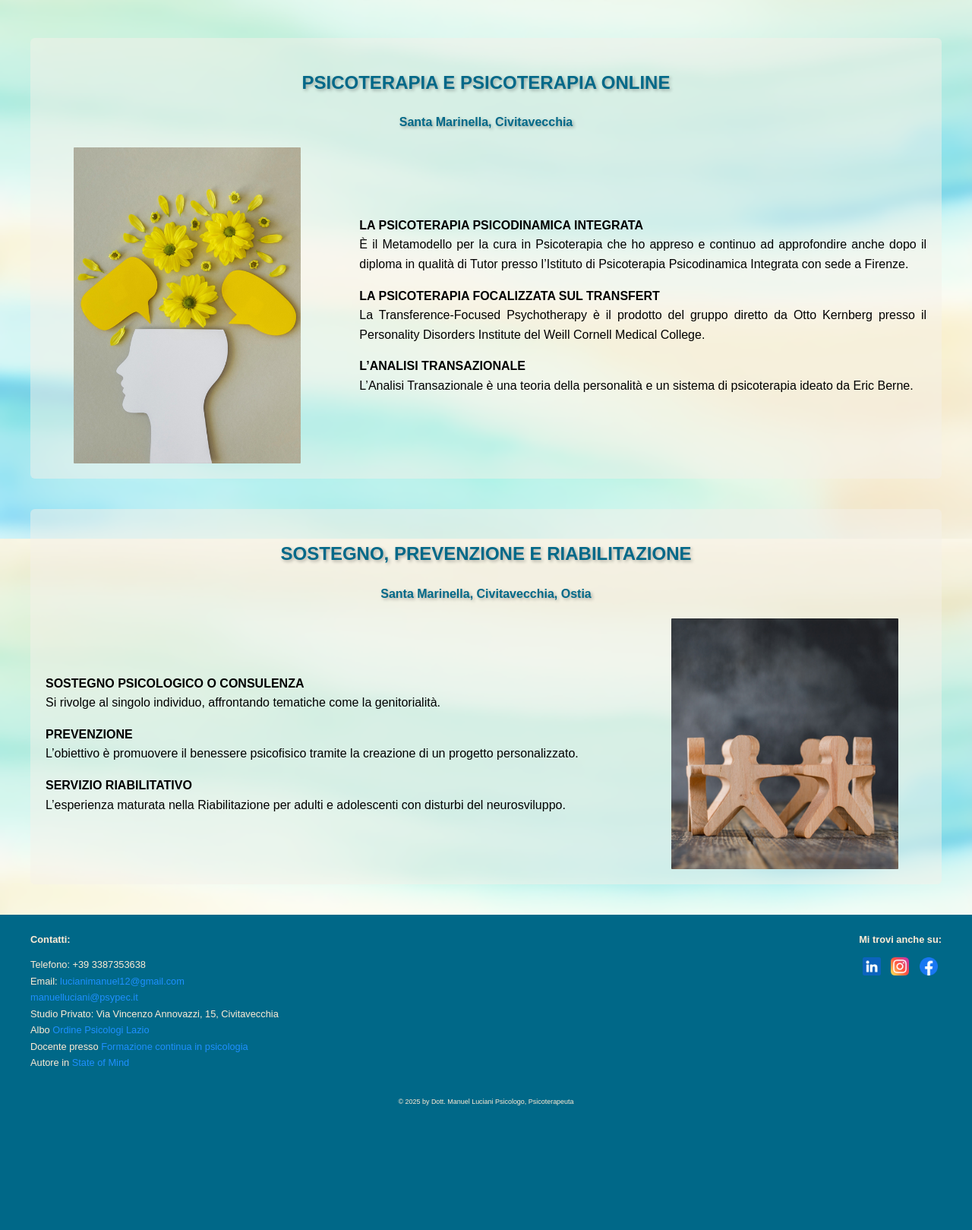
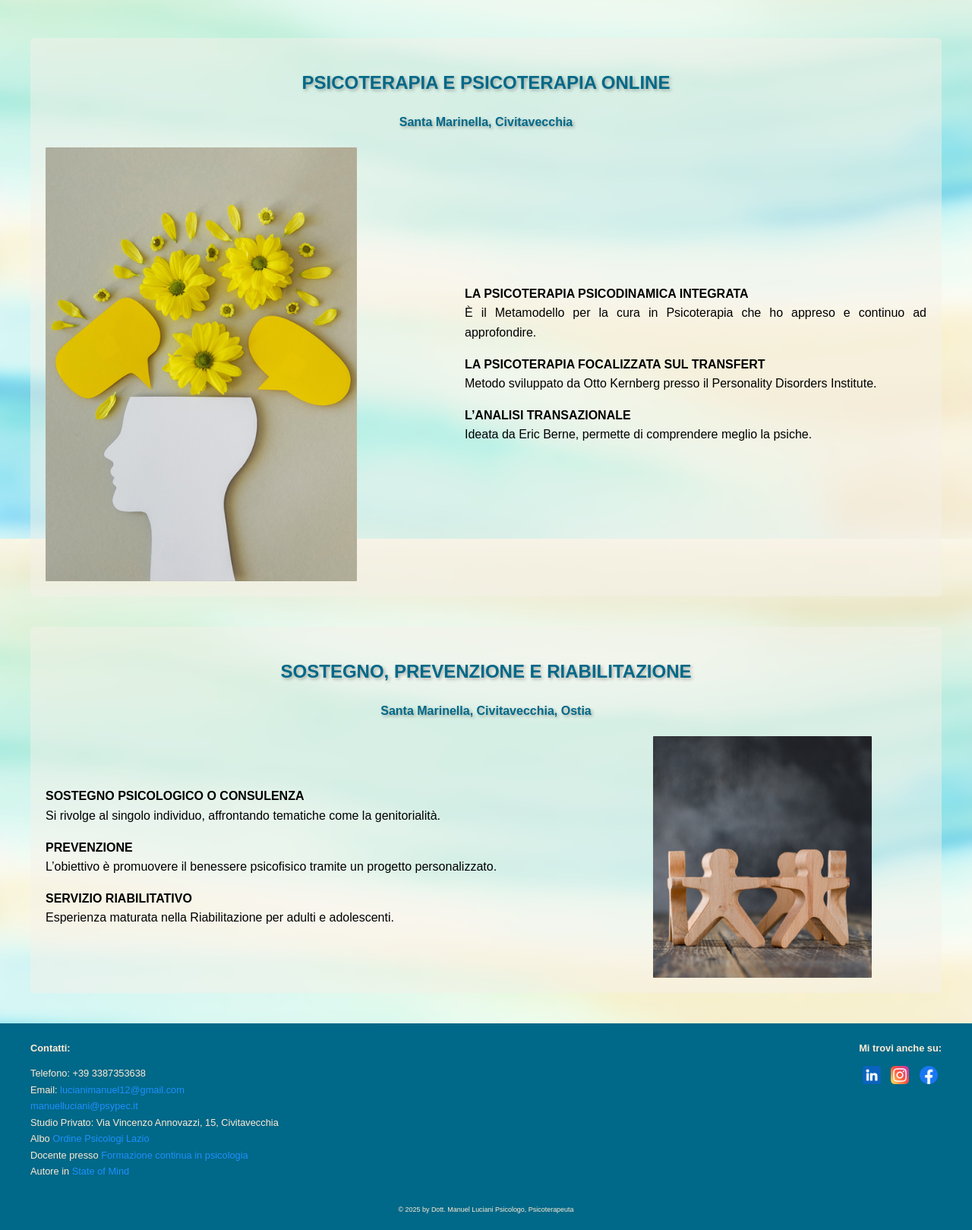
Before and after one commit to GI3793/SitoManuel, a Flask app: page /myjob in a window 1280 px wide. Shown: the part 144-1763 px from the top of the page at 76% size. Before the commit the page ends 1599 px from the top, so only its background shows below. Run offline with Flask 3, Linux system fonts and the light colour scheme; some web fonts are replaced.

Commit message:
Add files via upload

```diff
--- a/templates/myjob.html
+++ b/templates/myjob.html
@@ -23,27 +23,22 @@
         </h2>
 
         <div style="display: flex; align-items: center; justify-content: center; gap: 40px; flex-wrap: wrap;">
-            <!-- Contenitore immagine con testo al passaggio del mouse -->
-            <div style="flex: 1; text-align: center; display: flex; justify-content: center; align-items: center; position: relative;">
-                <img src="{{ url_for('static', filename='images/note1.jpg') }}" alt="Psicoterapia"
-                     style="width: 80%; height: auto; border-radius: 1px;">
-                <div style="position: absolute; bottom: 5px; background: rgba(0, 0, 0, 0.6);
-                            color: white; padding: 5px 10px; border-radius: 4px; font-size: 12px;
-                            opacity: 0; transition: opacity 0.3s ease;">
-                    Immagine presa da <strong>www.freepik.com</strong>
-                </div>
+            <!-- Contenitore immagine -->
+            <div class="image-container">
+                <img src="{{ url_for('static', filename='images/note1.jpg') }}" alt="Psicoterapia">
+                <div class="hover-text">Immagine presa da <strong>Freepik</strong></div>
             </div>
 
             <!-- Testo a destra -->
             <div style="flex: 2; text-align: justify;">
                 <p><strong>LA PSICOTERAPIA PSICODINAMICA INTEGRATA</strong><br>
-                    È il Metamodello per la cura in Psicoterapia che ho appreso e continuo ad approfondire anche dopo il diploma in qualità di Tutor presso l’Istituto di Psicoterapia Psicodinamica Integrata con sede a Firenze.
+                    È il Metamodello per la cura in Psicoterapia che ho appreso e continuo ad approfondire.
                 </p>
                 <p><strong>LA PSICOTERAPIA FOCALIZZATA SUL TRANSFERT</strong><br>
-                    La Transference-Focused Psychotherapy è il prodotto del gruppo diretto da Otto Kernberg presso il Personality Disorders Institute del Weill Cornell Medical College.
+                    Metodo sviluppato da Otto Kernberg presso il Personality Disorders Institute.
                 </p>
                 <p><strong>L’ANALISI TRANSAZIONALE</strong><br>
-                    L’Analisi Transazionale è una teoria della personalità e un sistema di psicoterapia ideato da Eric Berne.
+                    Ideata da Eric Berne, permette di comprendere meglio la psiche.
                 </p>
             </div>
         </div>
@@ -65,22 +60,17 @@
                     Si rivolge al singolo individuo, affrontando tematiche come la genitorialità.
                 </p>
                 <p><strong>PREVENZIONE</strong><br>
-                    L’obiettivo è promuovere il benessere psicofisico tramite la creazione di un progetto personalizzato.
+                    L’obiettivo è promuovere il benessere psicofisico tramite un progetto personalizzato.
                 </p>
                 <p><strong>SERVIZIO RIABILITATIVO</strong><br>
-                    L’esperienza maturata nella Riabilitazione per adulti e adolescenti con disturbi del neurosviluppo.
+                    Esperienza maturata nella Riabilitazione per adulti e adolescenti.
                 </p>
             </div>
 
-            <!-- Contenitore immagine con testo al passaggio del mouse -->
-            <div style="flex: 1; text-align: center; display: flex; justify-content: center; align-items: center; position: relative;">
-                <img src="{{ url_for('static', filename='images/hand.jpg') }}" alt="Riabilitazione"
-                     style="width: 80%; height: auto; border-radius: 1px;">
-                <div style="position: absolute; bottom: 5px; background: rgba(0, 0, 0, 0.6);
-                            color: white; padding: 5px 10px; border-radius: 4px; font-size: 12px;
-                            opacity: 0; transition: opacity 0.3s ease;">
-                    Immagine presa da <strong>www.freepik.com</strong>
-                </div>
+            <!-- Contenitore immagine -->
+            <div class="image-container">
+                <img src="{{ url_for('static', filename='images/hand.jpg') }}" alt="Riabilitazione">
+                <div class="hover-text">Immagine presa da <strong>Freepik</strong></div>
             </div>
         </div>
     </div>
@@ -88,7 +78,34 @@
 
 <!-- Stile per mostrare il testo al passaggio del mouse -->
 <style>
-    div:hover > div {
+    .image-container {
+        position: relative;
+        display: inline-block;
+    }
+
+    .image-container img {
+        width: 80%;
+        height: auto;
+        border-radius: 1px;
+        display: block;
+    }
+
+    .hover-text {
+        position: absolute;
+        bottom: 10px;
+        left: 50%;
+        transform: translateX(-50%);
+        background: rgba(0, 0, 0, 0.6);
+        color: white;
+        padding: 5px 10px;
+        border-radius: 4px;
+        font-size: 12px;
+        opacity: 0;
+        transition: opacity 0.3s ease;
+        white-space: nowrap;
+    }
+
+    .image-container:hover .hover-text {
         opacity: 1;
     }
 </style>
```
